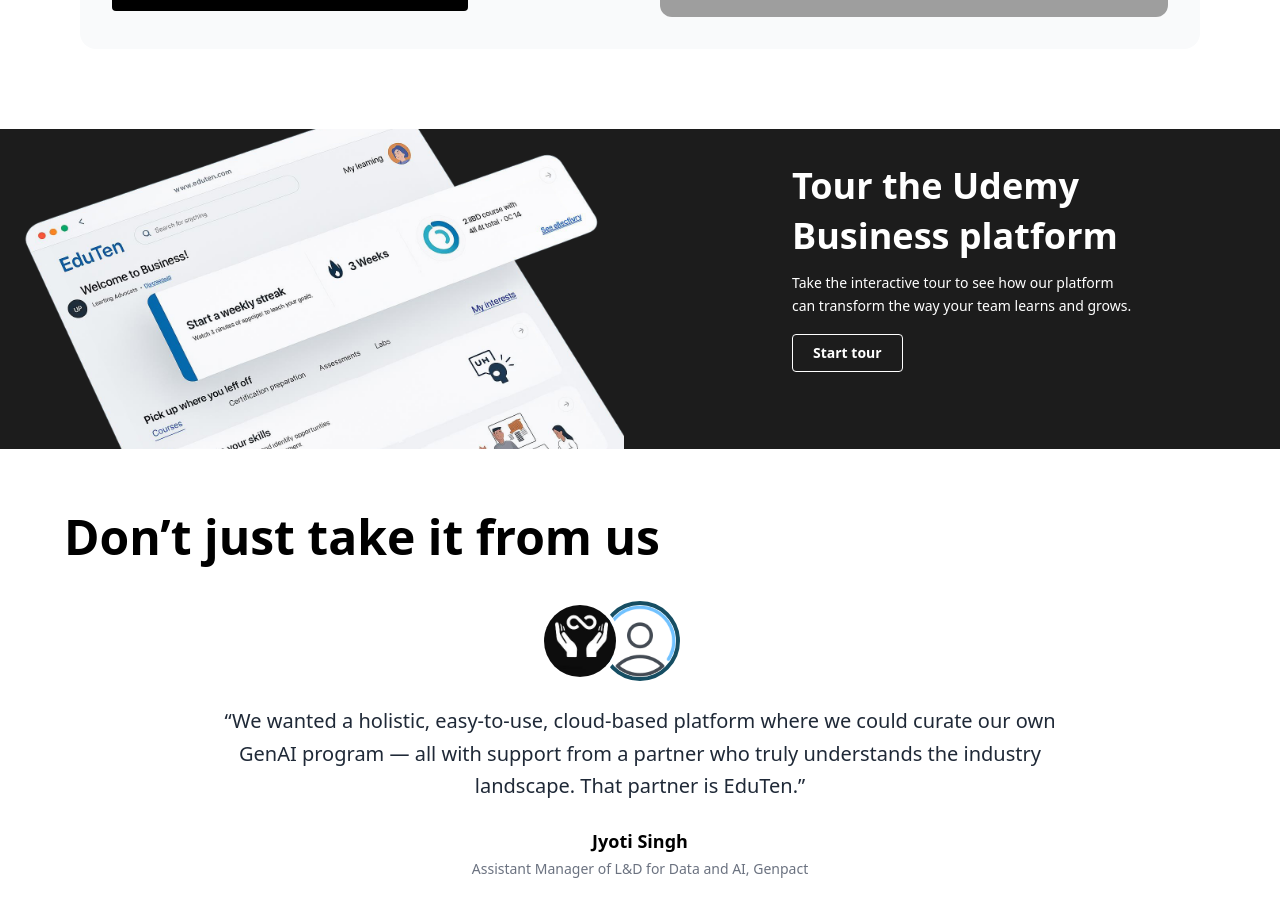
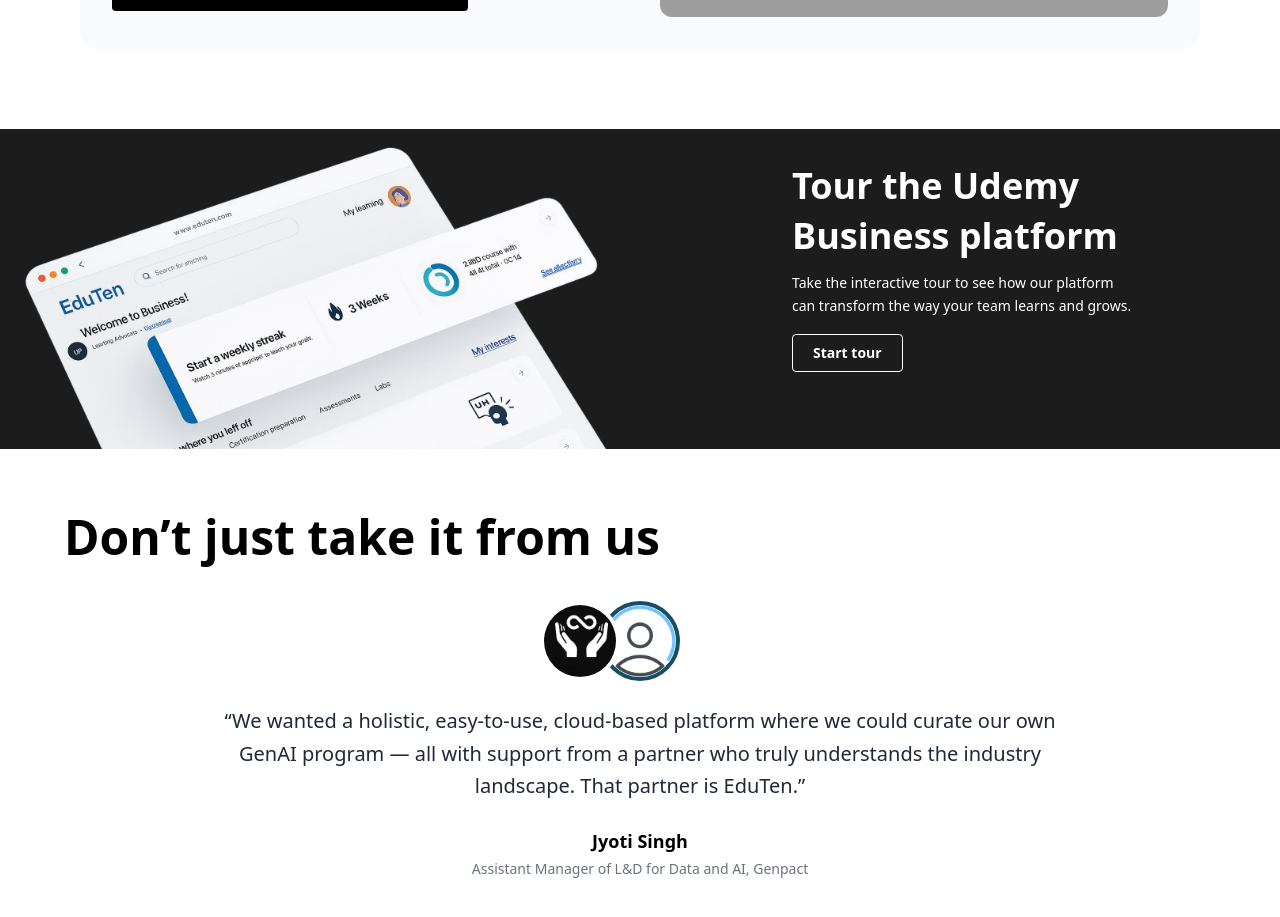
Before and after one commit to blackcross7/EduTen-Cloning-Udemy-, a React (Vite) app in the folder client/: page /business in a window 1280 px wide. Shown: the part 2920-3837 px from the top of the page. Built offline with nearby package versions, Linux system fonts and the light colour scheme; grey boxes are pictures that could not be loaded; the HTML template or start-up script is replaced by a standard one.

Commit message:
Fixed TourSection

```diff
--- a/client/src/components/EduBusinessPage/TourSection.jsx
+++ b/client/src/components/EduBusinessPage/TourSection.jsx
@@ -10,11 +10,11 @@
    <img
   src="/assets/business/tour-udemy-platform.png"
   alt="Tour Udemy Business"
-            className="w-full h-auto max-h-[320px] object-contain sm:object-cover sm:h-[320px] object-center"
+  className="w-full h-[200px] sm:h-[250px] md:h-[300px] lg:h-[320px] object-cover object-top"
 />
-
   </div>
 </div>
+
 
         {/* Text Container */}
         <div className="w-full lg:w-1/2 flex items-center">
```
Lines whose indentation alone changed are shown as unchanged.
